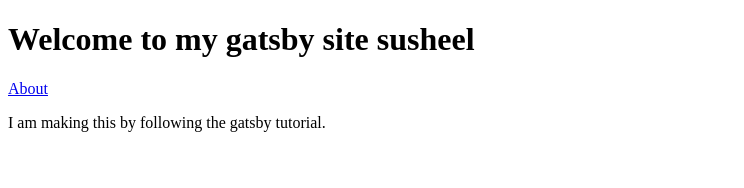
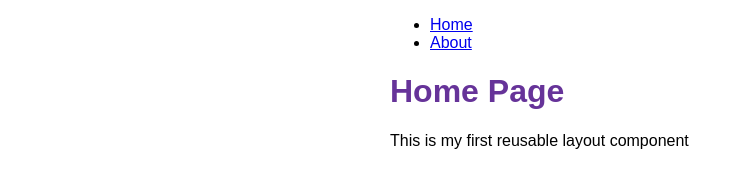
Before and after one commit to tiwarisusheel/my-gatsby-site, a Gatsby site: page / in a window 1280 px wide. Shown: the whole page, without its empty margins (0-744 px from the left). Built offline with nearby package versions, Linux system fonts and the light colour scheme; Gatsby itself is replaced by a stand-in of ours.

Commit message:
Finished gatsby tutorial part2

```diff
--- /dev/null
+++ b/src/component/Layout.js
@@ -0,0 +1,24 @@
+import * as React from 'react'
+import { Link } from 'gatsby'
+import { container, heading, navLinks, navLinkItem, navLinkText } from './Layout.module.css'
+
+const Layout =({pageTitle, children})=>{
+    return(
+        <div className={container}>
+            <nav>
+                <ul className={navLinks}>
+                    <li className={navLinkItem}>
+                        <Link to='/' className={navLinkText}>Home</Link></li>
+                    <li className={navLinkItem}>
+                        <Link to='/About' className={navLinkText}>About</Link></li>
+                </ul>
+            </nav>
+            <main>
+                <h1 className={heading}>{pageTitle}</h1>
+                {children}
+            </main>
+        </div>
+    )
+}
+
+export default Layout
--- /dev/null
+++ b/src/component/Layout.module.css
@@ -0,0 +1,19 @@
+.container{
+    margin: auto;
+    max-width: 500px;
+    font-family: sans-serif;
+}
+.heading{
+    color: rebeccapurple;
+}
+.nav-links{
+    display: flex;
+    list-style: none;
+    padding-left: 0;
+}
+.nav-link-item{
+padding-right: 2rem;
+}
+.nav-link-text{
+    color: black;
+}
--- a/src/pages/index.js
+++ b/src/pages/index.js
@@ -1,15 +1,13 @@
 //step 1 import react
 import * as React from 'react'
-import { Link } from 'gatsby'
+import Layout from '../component/Layout'
 
 //Step 2 define your component
 const IndexPage = () => {
   return (
-<main>
-  <h1>Welcome to my gatsby site susheel</h1>
-  <Link to="/About">About</Link>
-  <p>I am making this by following the gatsby tutorial.</p>
-</main>
+  <Layout pageTitle="Home Page">
+  <p>This is my first reusable layout component</p>
+  </Layout>
   )
 }
 
```
Also changed, not shown: src/pages/About.js (+4 -6 lines).
